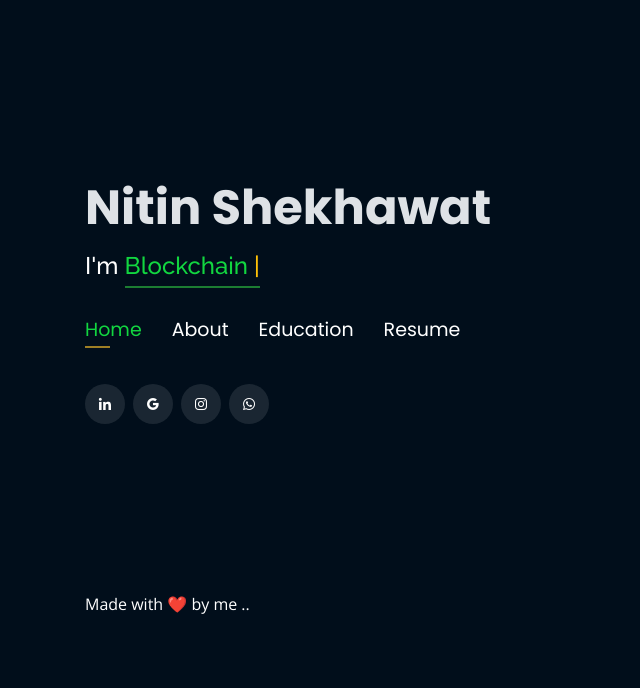
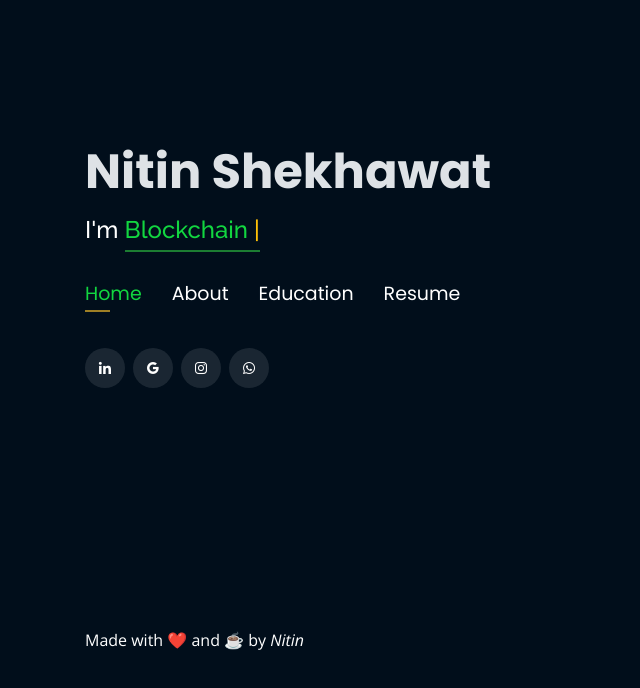
Before and after one commit to liteni3/nitin7773, a plain HTML site: page index.html in a window 1280 px wide. Shown: the whole page, without its empty margins (0-640 px from the left). Drawn offline with nearby package versions, Linux system fonts and the light colour scheme.

Commit message:
Update index.html

```diff
--- a/index.html
+++ b/index.html
@@ -87,8 +87,8 @@
            <a href="https://www.instagram.com/nitin.singh.shekhawat/" target="_blank" class="instagram"><i class="bx bxl-instagram"></i></a>
            <a href="https://wa.me/+918107162559?text=Hi_Nitin" target="_blank" class="Whatsapp"><i class="bx bxl-whatsapp"></i></a>
       </div>
-      <br><br><br><br><br><br><br>
-      Made with ❤️ by me ..
+      <br><br><br><br><br><br><br><br><br><br>
+      Made with ❤️ and ☕ by <i>Nitin</i>
     </div>
   </header><!-- End Header -->
 
```
